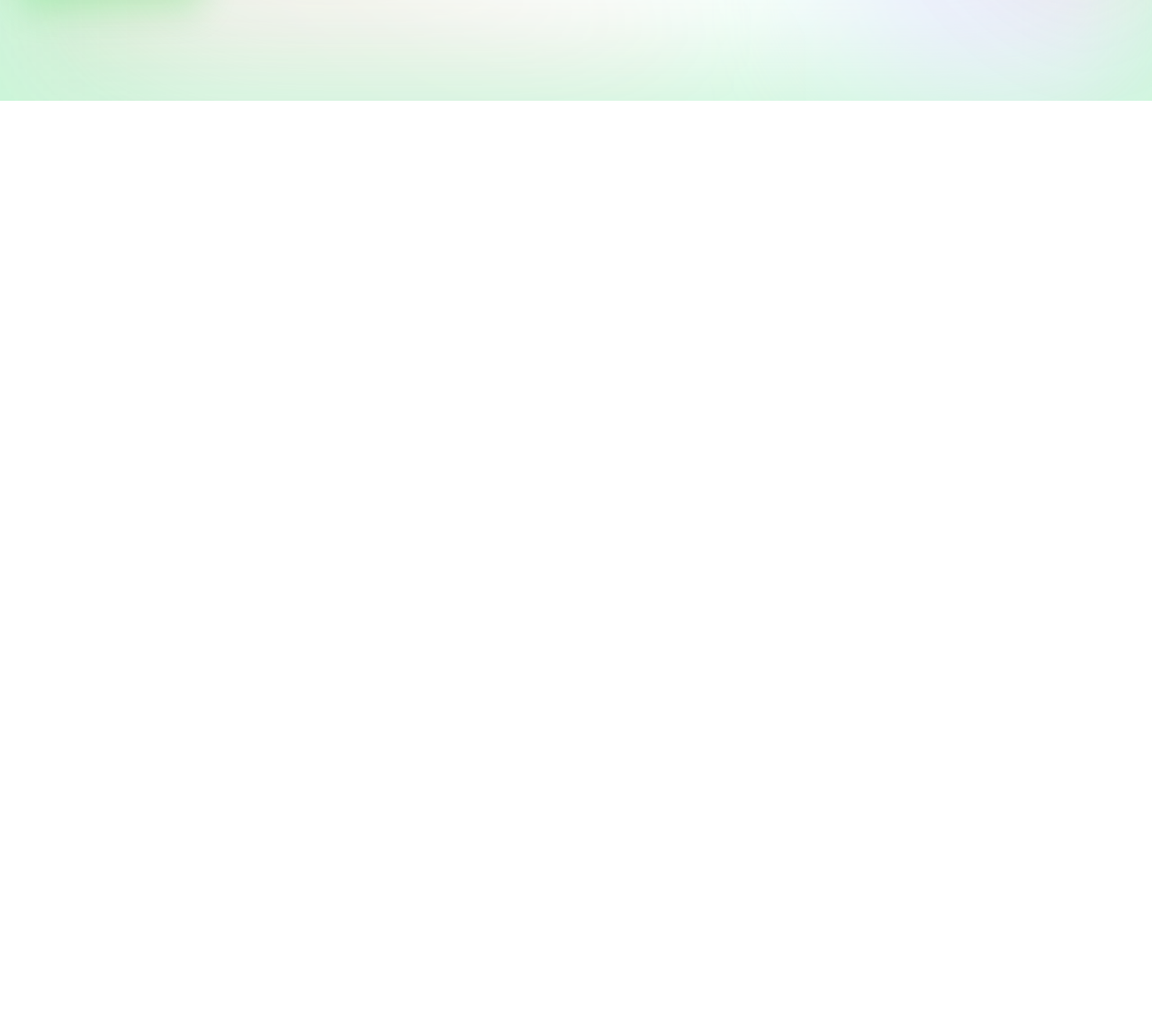
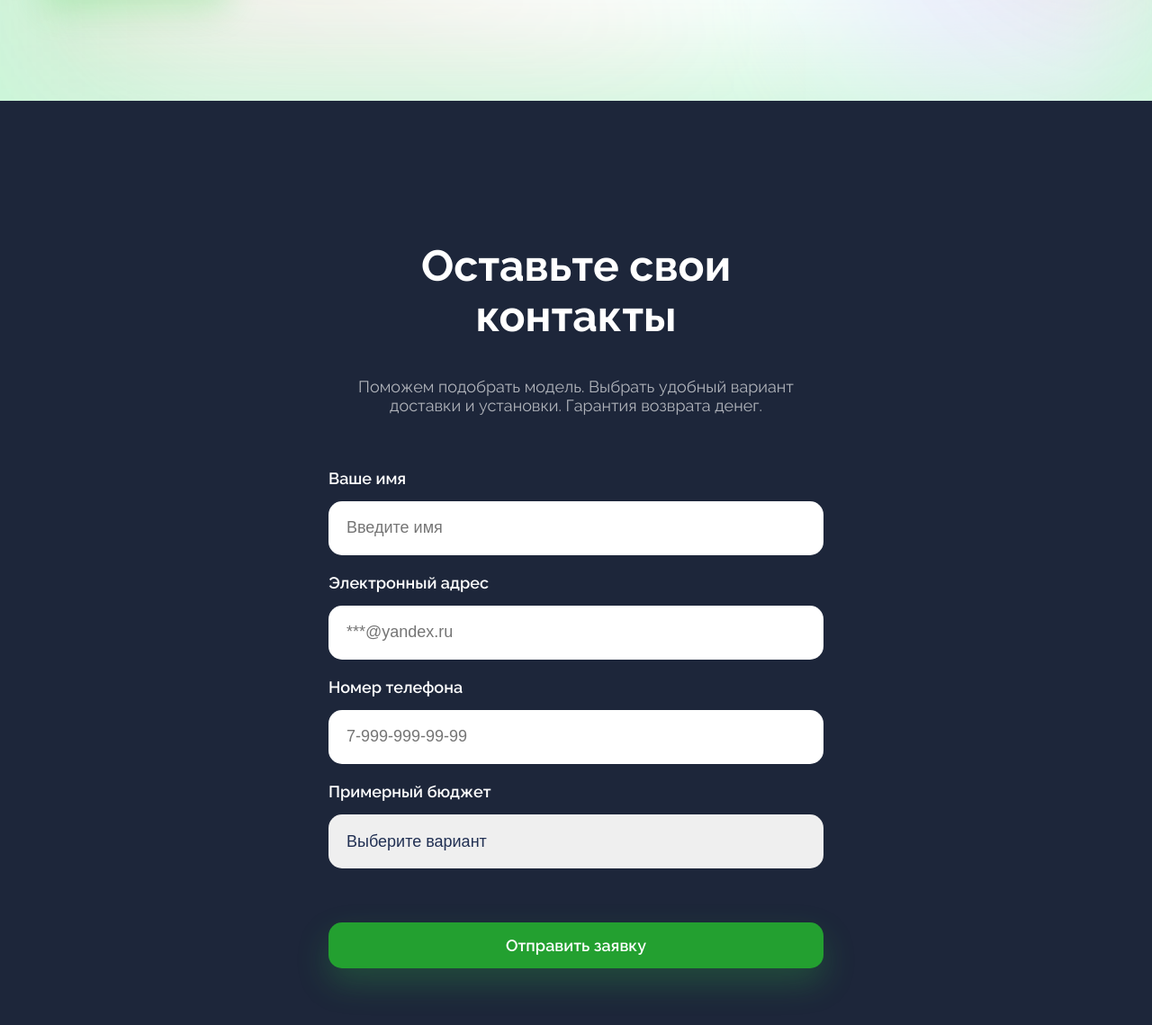
Before and after one commit to MrrSmoothie/green-corp-landingg, a plain HTML site: page index.html in a window 1280 px wide. Shown: the part 709-1848 px from the top of the page at 90% size. Before the commit the page ends 821 px from the top, so only its background shows below. Drawn offline with Linux system fonts and the light colour scheme.

Commit message:
Form with grid

```diff
--- a/index.html
+++ b/index.html
@@ -21,7 +21,38 @@
         </div>
         <div class="about__images">
             <img src="img/sun.png" class="about__sun-image"">
-            <img src="img/solar-panel.png" class="about__image"> fdjdskdsmfksd
+            <img src="img/solar-panel.png" class="about__image">
+        </div>
+    </section>
+    <section class="form">
+        <div class="form__container">
+            <h1>Оставьте свои контакты</h1>
+            <p>Поможем подобрать модель. Выбрать удобный вариант доставки и установки. Гарантия возврата денег.</p>
+            <form>
+                <div class="form__group">
+                    <label for="name">Ваше имя</label>
+                    <input type="text" placeholder="Введите имя" id="name">
+                </div>
+                <div class="form__group">
+                    <label for="email">Электронный адрес</label>
+                    <input type="email" placeholder="***@yandex.ru" id="email">
+                </div>
+                <div class="form__group">
+                    <label for="phone">Номер телефона</label>
+                    <input type="tel" placeholder="7-999-999-99-99" id="phone">
+                </div>
+                <div class="form__group">
+                    <label for="budget">Примерный бюджет</label>
+                    <select id="budget">
+                        <option>Выберите вариант</option>
+                        <option value="10-30">30 000₽ – 60 000₽</option>
+                        <option value="30-60">30 000₽ – 60 000₽</option>
+                        <option value="60-100">60 000₽ – 100 000₽</option>
+                        <option value="10 000₽ – 30 000₽">100 000₽</option>
+                    </select>
+                </div>
+                <button type="submit" class="form__submit">Отправить заявку</button>
+            </form>
         </div>
     </section>
 </body>
--- a/main.css
+++ b/main.css
@@ -81,3 +81,77 @@ button {
     max-width: 550px;
     padding-left: 20px;
 }
+
+.form__container {
+    width: 550px;
+
+}
+
+.form {
+    display: flex;
+    justify-content: center;
+    text-align: center;
+    padding-top: 115px;
+    padding-bottom: 115px;
+    align-items: center;
+    background: #1D263A;
+    color: #fff;
+}
+
+.form__group { /*  Для класса контейнеров делаем flex,
+    направление - column (вертикальное расположение и justify-content space-evenly (одинаковое растояние между объектами) */
+    display: flex;
+    flex-direction: column;
+
+}
+
+.form__group label {
+    text-align: left;
+}
+
+.form h1 {
+    font-size: 48px;
+}
+
+.form p {
+    opacity: 0.65;
+    font-size: 18px;
+}
+
+
+.form form {
+    display: grid;
+    grid-gap: 20px;
+    margin-top: 60px;
+}
+
+.form label {
+    font-size: 18px;
+    font-weight: 600;
+    margin-bottom: 15px;
+}
+
+.form input, select {
+    font-size: 18px;
+    color: #213053;
+    height: 60px;
+    padding: 0 20px 0 20px;
+    border-radius: 15px;
+    border: none;
+}
+
+
+
+.form__submit {
+    font-size: 18px;
+    font-weight: 600;
+    margin-top: 40px;
+}
+
+select {
+    appearance: none;
+}
+
+input {
+    outline: none;
+}
```
